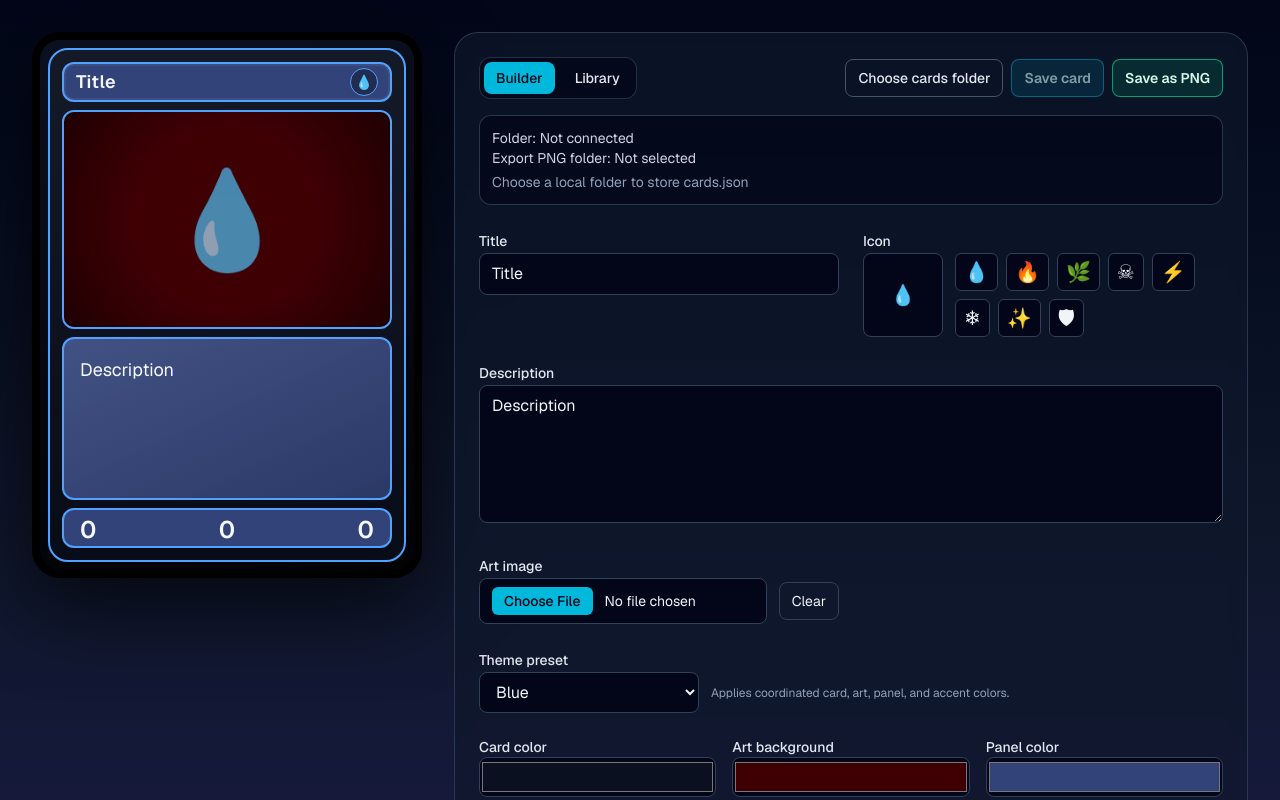
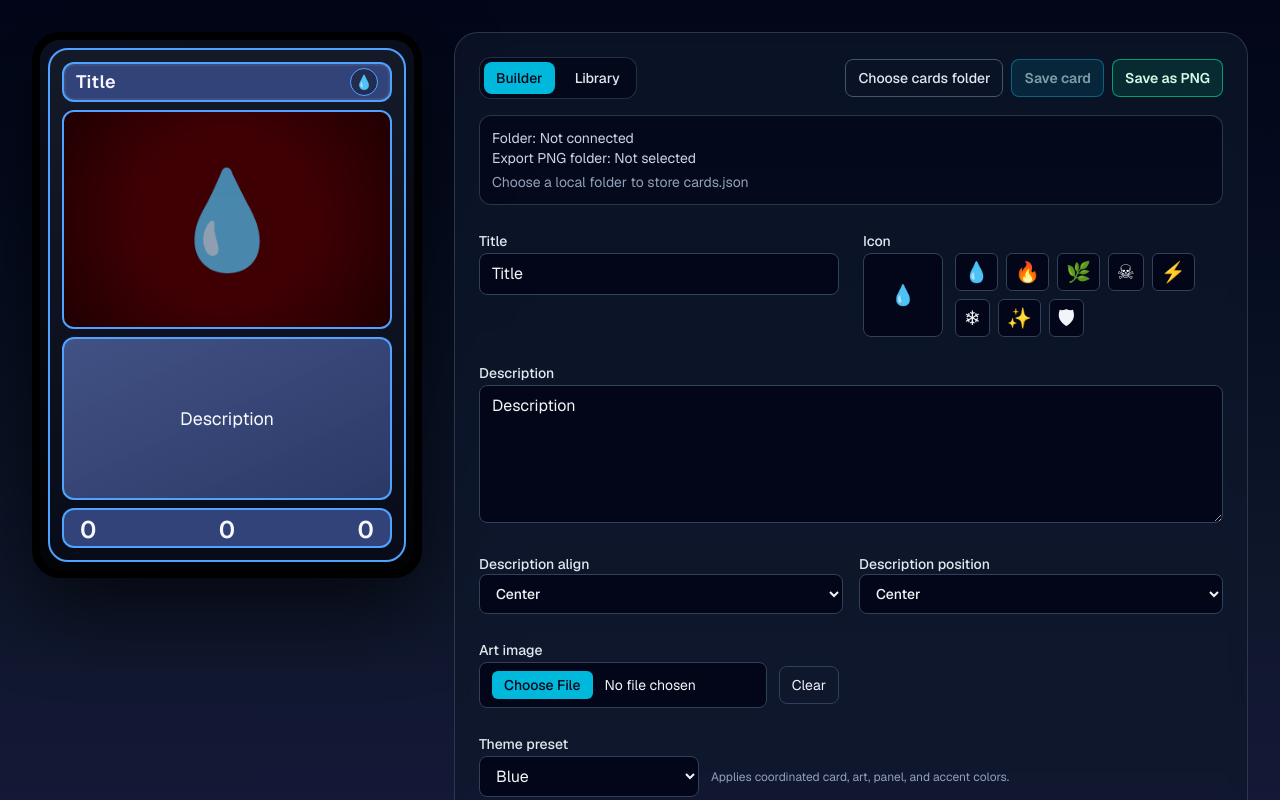
Before and after one commit to Kurt-Urban/card-creator, a Next.js app: page / in a window 1280 px wide. Shown: the top 800 px of the page. Built offline with nearby package versions, Linux system fonts and the light colour scheme.

Commit message:
feat: description justifying and newline preserve

```diff
--- a/app/globals.css
+++ b/app/globals.css
@@ -24,3 +24,18 @@ body {
   color: var(--foreground);
   font-family: var(--font-geist-sans), sans-serif;
 }
+
+button,
+[role="button"],
+a[href],
+select,
+summary,
+input[type="button"],
+input[type="submit"],
+input[type="reset"],
+input[type="color"],
+input[type="file"],
+input[type="checkbox"],
+input[type="radio"] {
+  cursor: pointer;
+}
--- a/app/page.tsx
+++ b/app/page.tsx
@@ -15,6 +15,8 @@ type CardState = {
   title: string;
   icon: string;
   description: string;
+  descriptionAlign: "left" | "center" | "right";
+  descriptionPosition: "top" | "center" | "bottom";
   footerLeft: string;
   footerCenter: string;
   footerRight: string;
@@ -91,6 +93,8 @@ const defaultCard: CardState = {
   title: "Title",
   icon: "💧",
   description: "Description",
+  descriptionAlign: "center",
+  descriptionPosition: "center",
   footerLeft: "0",
   footerCenter: "0",
   footerRight: "0",
@@ -170,6 +174,14 @@ type CardPreviewProps = {
 function CardPreview({ card, artImage }: CardPreviewProps) {
   const cardBase = card.cardBackground || defaultCard.cardBackground;
   const panelBase = card.panelBackground || defaultCard.panelBackground;
+  const descriptionVerticalAlign: Record<
+    CardState["descriptionPosition"],
+    string
+  > = {
+    top: "flex-start",
+    center: "center",
+    bottom: "flex-end",
+  };
 
   return (
     <article
@@ -246,12 +258,23 @@ function CardPreview({ card, artImage }: CardPreviewProps) {
               "linear-gradient(155deg, rgba(255,255,255,0.08), rgba(0,0,0,0.15))",
           }}
         >
-          <p
-            className="h-full overflow-y-auto text-lg leading-relaxed"
-            style={{ color: card.bodyTextColor }}
+          <div
+            className="flex h-full flex-col overflow-y-auto"
+            style={{
+              justifyContent:
+                descriptionVerticalAlign[card.descriptionPosition],
+            }}
           >
-            {card.description || "Add your card description here."}
-          </p>
+            <p
+              className="w-full whitespace-pre-wrap text-lg leading-relaxed"
+              style={{
+                color: card.bodyTextColor,
+                textAlign: card.descriptionAlign,
+              }}
+            >
+              {card.description || "Add your card description here."}
+            </p>
+          </div>
         </div>
 
         <footer
@@ -592,7 +615,11 @@ export default function Home() {
 
   const onFieldChange =
     (key: keyof CardState) =>
-    (event: ChangeEvent<HTMLInputElement | HTMLTextAreaElement>) => {
+    (
+      event: ChangeEvent<
+        HTMLInputElement | HTMLTextAreaElement | HTMLSelectElement
+      >,
+    ) => {
       setCard((current) => ({ ...current, [key]: event.target.value }));
     };
 
@@ -1071,6 +1098,33 @@ export default function Home() {
                   />
                 </div>
 
+                <div className="grid grid-cols-2 gap-4 xl:col-span-2">
+                  <label className="space-y-2 text-sm font-medium text-slate-200">
+                    Description align
+                    <select
+                      value={card.descriptionAlign}
+                      onChange={onFieldChange("descriptionAlign")}
+                      className="h-10 w-full rounded-lg border border-slate-700 bg-slate-950 px-3 text-slate-100 outline-none ring-cyan-400 transition focus:ring-2"
+                    >
+                      <option value="left">Left</option>
+                      <option value="center">Center</option>
+                      <option value="right">Right</option>
+                    </select>
+                  </label>
+                  <label className="space-y-2 text-sm font-medium text-slate-200">
+                    Description position
+                    <select
+                      value={card.descriptionPosition}
+                      onChange={onFieldChange("descriptionPosition")}
+                      className="h-10 w-full rounded-lg border border-slate-700 bg-slate-950 px-3 text-slate-100 outline-none ring-cyan-400 transition focus:ring-2"
+                    >
+                      <option value="top">Top</option>
+                      <option value="center">Center</option>
+                      <option value="bottom">Bottom</option>
+                    </select>
+                  </label>
+                </div>
+
                 <div className="space-y-3">
                   <label
                     className="text-sm font-medium text-slate-200"
```
